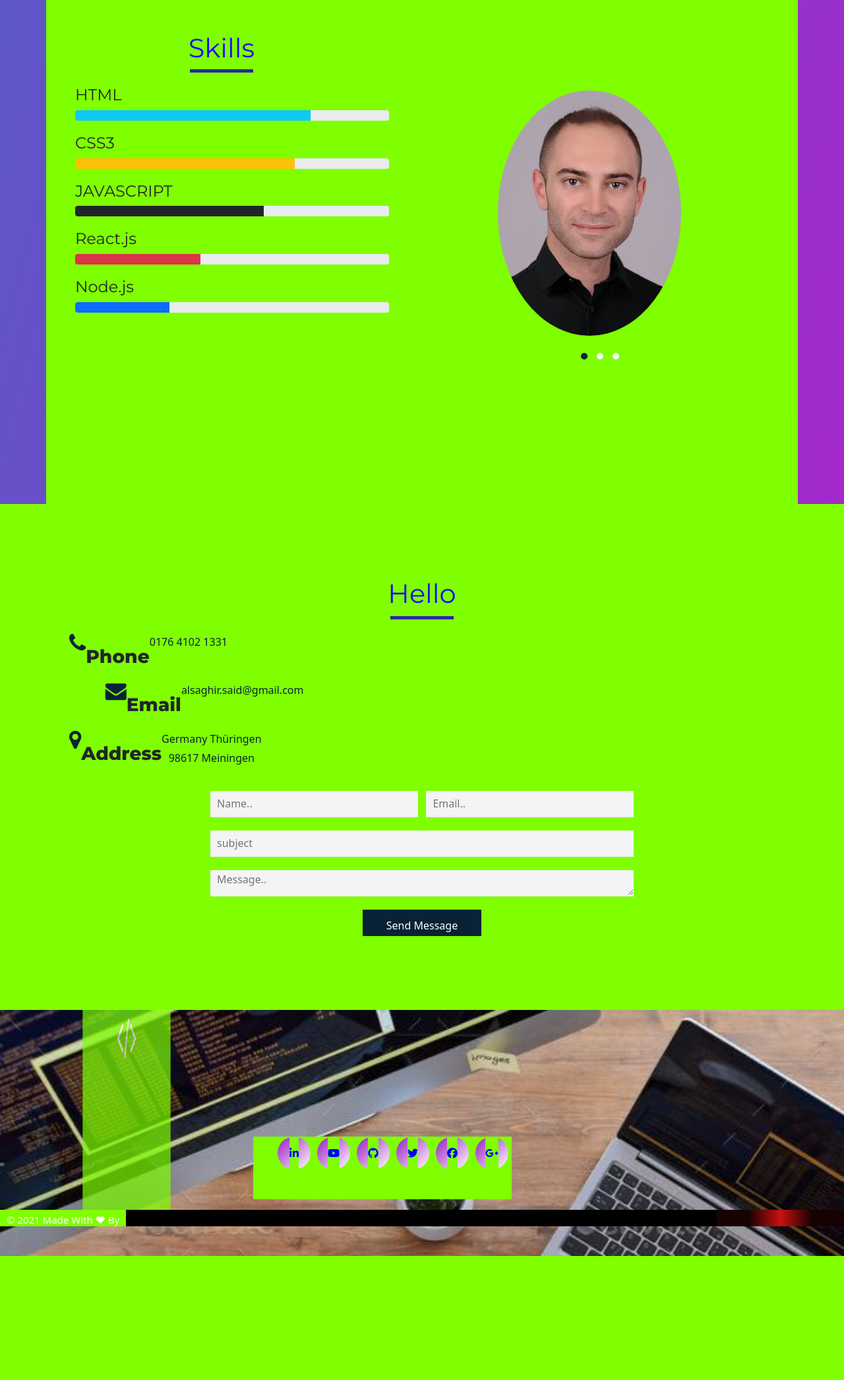
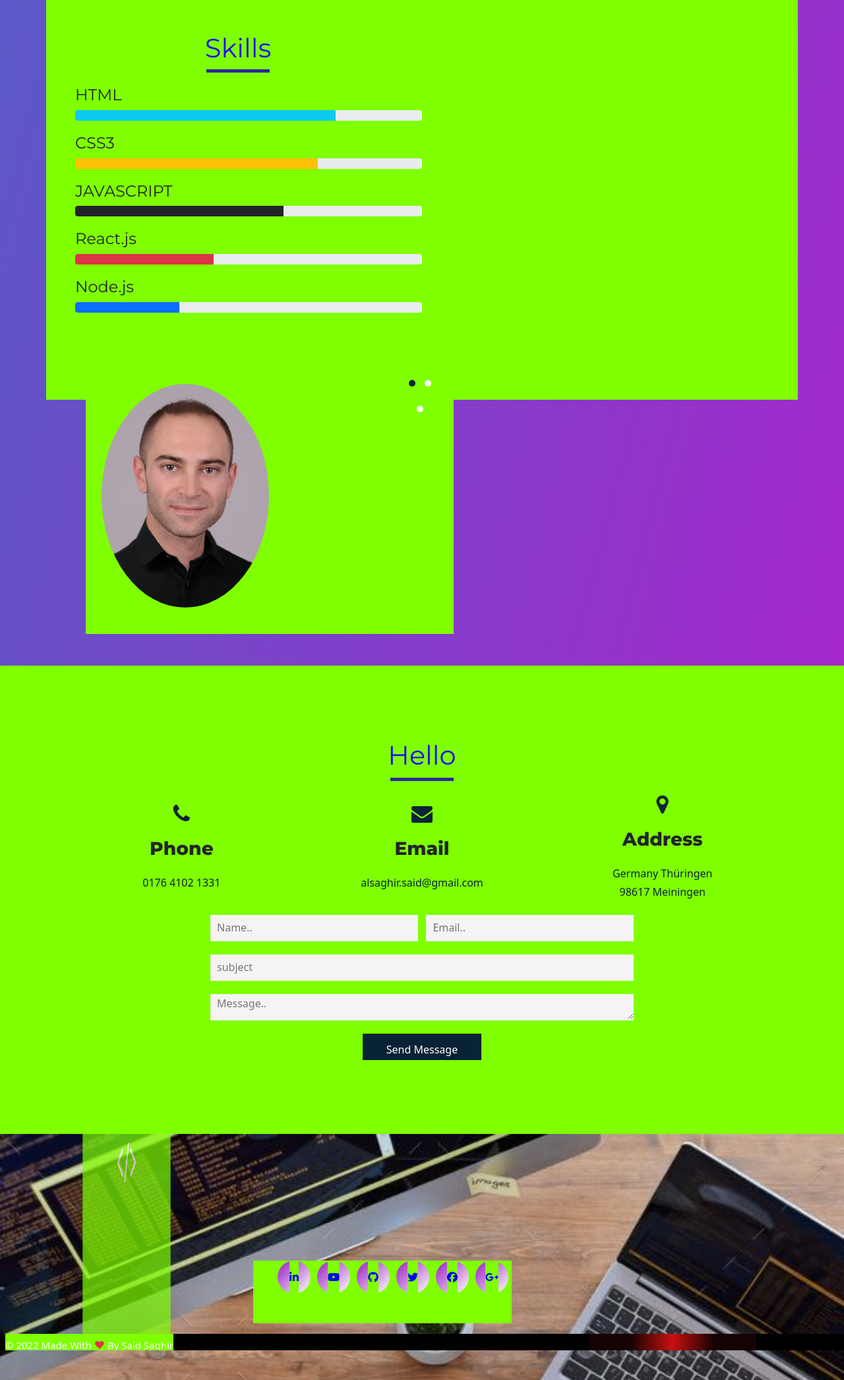
Before and after one commit to saidiii111/Template-1-new, a plain HTML site: page index.html in a window 1280 px wide. Shown: the part 2780-4872 px from the top of the page at 66% size. Before the commit the page ends 4684 px from the top, so only its background shows below. Drawn offline with nearby package versions, Linux system fonts and the light colour scheme; files that its build step writes are made by us from their sources; files whose address does not match are found by name.

Commit message:
editing style bstrap

```diff
--- a/index.html
+++ b/index.html
@@ -57,11 +57,11 @@
                     <li><a href="#service">Testimonials</a></li>
                     <li><a href="#contact">Contact</a></li>
                     <li>
-                        <select name="" id="">
+                        <select name="" id="navv">
                             <option>
                                 <script>getFlagEmoji('US') = 'US'</script>
                             </option>
-                            <option value=""></option>
+                            <option value="">DE</option>
                             <option value="">AR</option>
                         </select>
                     </li>
@@ -250,7 +250,7 @@
                 <span class="line"></span>
             </div> <!-- ./section-header -->
             <div class="container">
-                <div class="offer-content row">
+                <div class="offer-content row d-sm-flex">
                     <div class="offer-item ltr-effect col-md-6 col-lg-4 col-xl-3 col-xs-12 col-sm-9">
                         <i class="icon fa fa-diamond fa-2x"></i>
                         <h2 class="offer-item-title">app development</h2>
@@ -289,7 +289,7 @@
 
     <!-- Services Section -->
     <section class="service container pd-y">
-        <div class="d-flex">
+        <div class="d-sm-flex">
             <div class="service-item service-list">
                 <div id="service" class="section-header skill-mf mg-b-20">
                     <h2 class="section-title title-s">Skills</h2>
@@ -324,20 +324,19 @@
                             aria-valuemin="0" aria-valuemax="100"></div>
                     </div>
             </div>
-            <div class="service-item p-4 m-5">
-                <div class="service-item-img d-sm-flex">
-                    <img src="images/team/bewer2.jpg" alt="code">
-                </div>
-                <ul class="service-bollets">
-                    <li class="active"></li>
-                    <li></li>
-                    <li></li>
-                </ul>
-            </div>
         </div>
         </ul> <!-- ./service-list -->
         </div> <!-- ./service-item -->
-
+        <div class="service-item p-4 m-5 d-sm-flex">
+            <div class="service-item-img">
+                <img src="images/team/bewer2.jpg" alt="code">
+            </div>
+            <ul class="service-bollets">
+                <li class="active"></li>
+                <li></li>
+                <li></li>
+            </ul>
+        </div>
 
     </section>
 
@@ -604,18 +603,18 @@
             <span class="line"></span>
         </div>
         <div class="container">
-            <div class="getintouch-items row">
-                <div class="item d-sm-flex">
+            <div class="getintouch-items row d-flex align-items-center justify-content-center">
+                <div class="item col">
                     <i class="fa fa-phone fa-2x"></i>
                     <h3 class="item-title">Phone</h3>
                     <span class="item-text">0176 4102 1331</span>
                 </div>
-                <div class="item mg d-sm-flex">
+                <div class="item col">
                     <i class="fa fa-envelope fa-2x"></i>
                     <h3 class="item-title">Email</h3>
                     <span class="item-text">alsaghir.said@gmail.com</span>
                 </div>
-                <div class="item d-sm-flex">
+                <div class="item col">
                     <i class="fa fa-map-marker fa-2x"></i>
                     <h3 class="item-title">Address</h3>
                     <span class="item-text">Germany Thüringen<br>98617 Meiningen</span>
@@ -635,7 +634,7 @@
 
     <!-- Footer Section -->
     <section class="footer footerr d-flex>
-         <div class= " logo">
+         <div class= " logo justify-content-center align-items-center">
         <i class="fa fa-5x fa-code develop" aria-hidden="true"></i>
         </div>
         <ul class="footer-links d-sm-flex">
@@ -648,9 +647,10 @@
             <li><a target="_blank" href="#" class="hover-opacity"><i class="fa fa-facebook"></i></a></li>
             <li><a target="_blank" href="#" class="hover-opacity"><i class="fa fa-google-plus"></i></a></li>
         </ul>
-        <div class="view_port d-sm-flex d-flex">
+        <div class="view_port justify-content-center align-items-center px-2">
             <div class="polling_message">
-                <p class="copyright">&copy; 2021 made with &hearts; by Said Saghir</p>
+                <p class="copyright lead">&copy; 2022 made with <span class="text-danger">&hearts;</span> by Said Saghir
+                </p>
             </div>
             <div class="cylon_eye"></div>
         </div>
```
